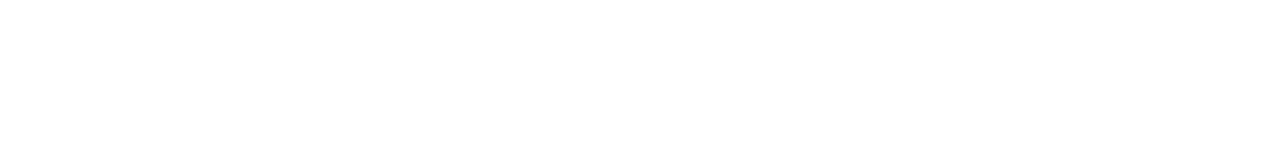
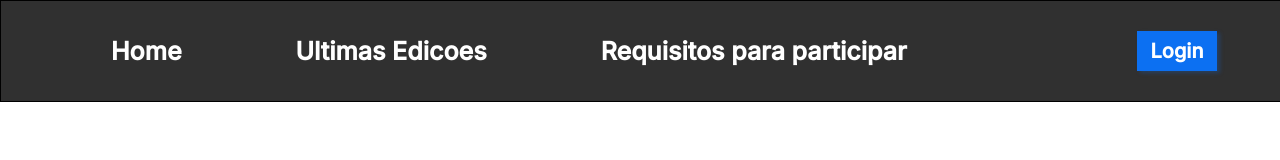
Before and after one commit to SilvioNod/BootcampDNC, a plain HTML site: page index.html in a window 1280 px wide. Drawn offline with Linux system fonts and the light colour scheme.

Commit message:
Criacao do Estilo CSS

```diff
--- a/index.html
+++ b/index.html
@@ -5,9 +5,16 @@
     <meta name="viewport" content="width=device-width, initial-scale=1.0">
     <title>Bootcamp DNC</title>
     <link rel="stylesheet" href="style.css">
-    <style></style>
 </head>
 <body>
+    <nav id="principal">
+        <div id=""menu>
+            <a href="" id="Home">Home</a>
+            <a href="" id="UE">Ultimas Edicoes</a>
+            <a href="" id="RPP">Requisitos para participar</a>
+        </div>
+        <button>Login</button>
+    </nav>
 
 </body>
 </html>
--- a/style.css
+++ b/style.css
@@ -0,0 +1,60 @@
+@import url('https://fonts.googleapis.com/css2?family=Poppins:wght@200;300;400&display=swap');
+@import url('https://fonts.googleapis.com/css2?family=Inter:wght@100;300;400;500&display=swap');
+
+body{
+    margin: 0px;
+    padding: 0px;
+}
+#principal{
+    width: 100%;
+    height: 100px;
+    border: 1px solid black;
+    background-color: #303030;
+
+    display:flex;
+    justify-content: space-between;
+    align-items:center;
+}
+
+#menu{
+    display: flex;
+    width: 55%;
+    justify-content: space-around;
+    align-items: center;
+    margin-left: 5%;
+}
+
+#principal div a{
+    font-size: 25px;
+    font-weight: 600;
+    color: white;
+    font-family:Inter;
+    text-decoration: none;
+}
+#principal div a:hover{
+    color:#CCCCCC
+}
+
+#principal button{
+    margin-right: 5%;
+    background-color: #0C70F2;
+    border: 0px;
+    height: 40px;
+    width: 80px;
+    font-family: 'Inter';
+    font-size: 20px;
+    font-weight: 600;
+    color:white;
+
+    box-shadow: 3px 2px 4px rgba(12, 112, 242, 0.25);
+    cursor: pointer;
+}
+#Home{
+    margin-left: 110px;
+}
+#UE{
+    margin-left: 110px;
+}
+#RPP{
+    margin-left: 110px;
+}
```
